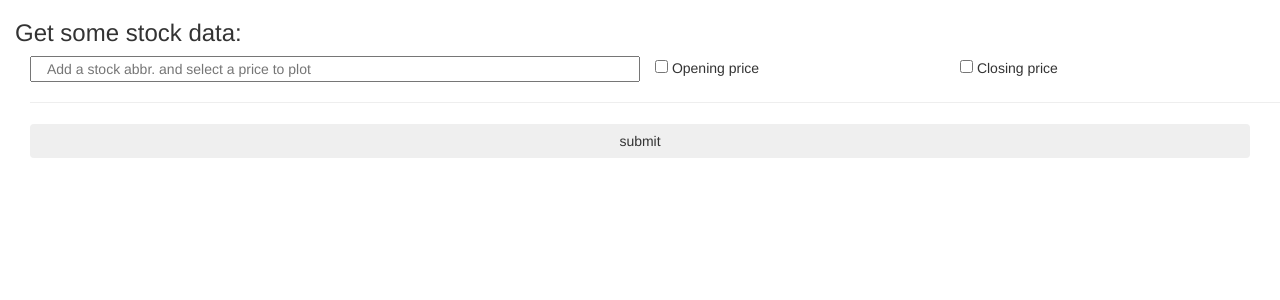
After one commit to jgoldman/slackeventbot, a Flask app: template templates/index2.html in a window 1280 px wide. The commit adds this page. Shown: the top 300 px of the page. Run offline with Flask 2, Linux system fonts and the light colour scheme; the template is opened without the code that fills it, so the values that code supplies are empty; some libraries are stand-ins or nearby versions.

Commit message:
stock picker

```diff
--- a/app.py
+++ b/app.py
@@ -1,14 +1,61 @@
 from flask import Flask, render_template, request, redirect
+import requests
+import json
+import numpy as np
+import pandas as pd
+from bokeh.plotting import figure, show, output_file
+from bokeh.embed import file_html, components
+from bokeh.resources import CDN
 
-app = Flask(__name__)
+import random
 
-@app.route('/')
+key = ''
+
+
+
+def datetime(x):
+    return np.array(x, dtype=np.datetime64)
+
+def saveData(p,**kwargs):
+	data = Dict()
+	print(p)
+
+def get_random_color(pastel_factor = 0.5):
+    return [(x+pastel_factor)/(1.0+pastel_factor) for x in [random.uniform(0,1.0) for i in [1,2,3]]]
+
+"https://www.quandl.com/api/v3/datasets/FRED/GDP/data.json?rows=1"
+
+app_sp = Flask(__name__)
+app_sp.data={}
+@app_sp.route('/')
 def main():
   return redirect('/index')
 
-@app.route('/index')
+@app_sp.route('/graph', methods=['POST'])
+def getData():
+	print('request')
+	print(request)
+	url = 'https://www.quandl.com/api/v3/datasets/WIKI/'+request.form['st']+'.json?api_key=ozdtgQ9DzyK9ReqsWs-E'
+	req = requests.get(url)
+	json_data = json.loads(req.text)
+	# print(json_data)
+	# print(' ')
+	stockColumns = ('Date','Open','High','Low','Close','Volume','Ex-Dividend','Split Ratio','Adj. Open','Adj. High','Adj. Low','Adj. Close','Adj. Volume')
+	df = pd.DataFrame(json_data['dataset']['data'], columns=stockColumns)
+	print('test')
+	plot = figure(plot_width=400, plot_height=400, x_axis_type="datetime", title="Stock Prices")
+
+	for column in request.form.getlist('features'):
+		color = "#%06x" % random.randint(0, 0xFFFFFF)
+		plot.line(datetime(df['Date']),df[column], color=color, legend=column)
+	plot.legend.location = "top_left"
+
+	figJS,figDiv = components(plot,CDN)
+	return render_template('/index.html', figJS=figJS, figDiv=figDiv)
+
+@app_sp.route('/index')
 def index():
   return render_template('index.html')
 
 if __name__ == '__main__':
-  app.run(port=33507)
+  app_sp.run(port=33509)
--- /dev/null
+++ b/templates/index2.html
@@ -0,0 +1,34 @@
+<!doctype html>
+<html lang="en">
+	<head>
+		<meta charset="utf-8">
+		<title>Hello, World!</title>
+		<link rel="stylesheet" href="https://maxcdn.bootstrapcdn.com/bootstrap/3.3.5/css/bootstrap.min.css">
+		<link rel="stylesheet" href="https://maxcdn.bootstrapcdn.com/bootstrap/3.3.5/css/bootstrap-theme.min.css">
+		<script src="https://maxcdn.bootstrapcdn.com/bootstrap/3.3.5/js/bootstrap.min.js"></script>
+	</head>
+	<body>
+		<div>
+			<h3 class="col-xs-12">
+				Get some stock data:
+			</h3>
+			<div class="col-xs-12">
+				<form class="col-xs-12" action="graph" method="POST">
+					<input class="col-xs-6"  type="text" placeholder="Add a stock abbr. and select a price to plot"/>
+					<div class="col-xs-3">
+						<input type="checkbox" name="fields" value="Open"/>
+						<span>Opening price</span>
+					</div>
+
+					<div class="col-xs-3">
+						<input type="checkbox" name="fields" value="Close"/>
+						<span>Closing price</span>
+					</div>
+					<hr class="col-xs-12">
+					<button class="btn col-xs-12" type="submit">submit</button>
+				</form>
+
+			</div>
+		</div>
+	</body>
+</html>
```
Also changed, not shown: app.html (added, +41 -0 lines), templates/index.html (+50 -1 lines).
